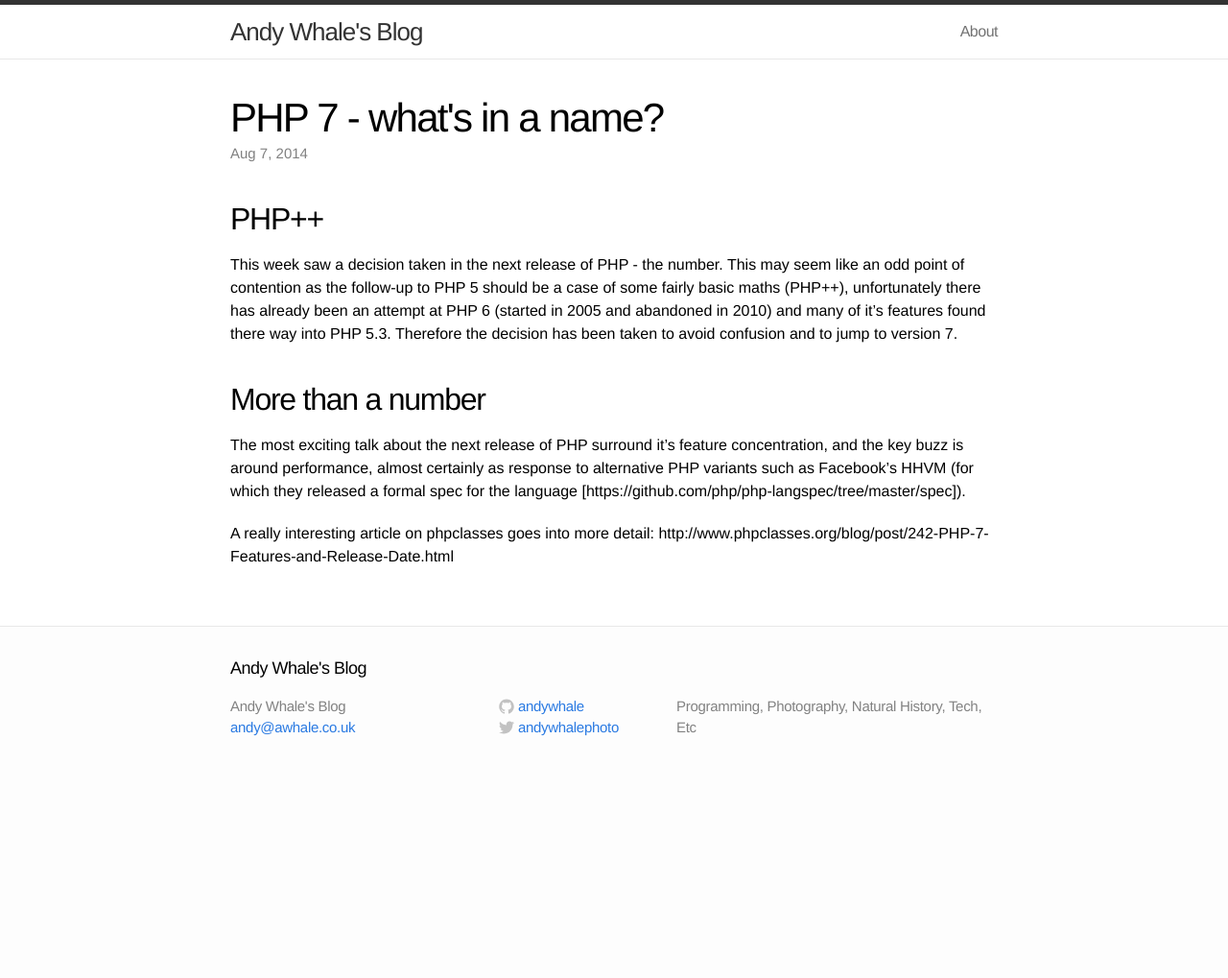
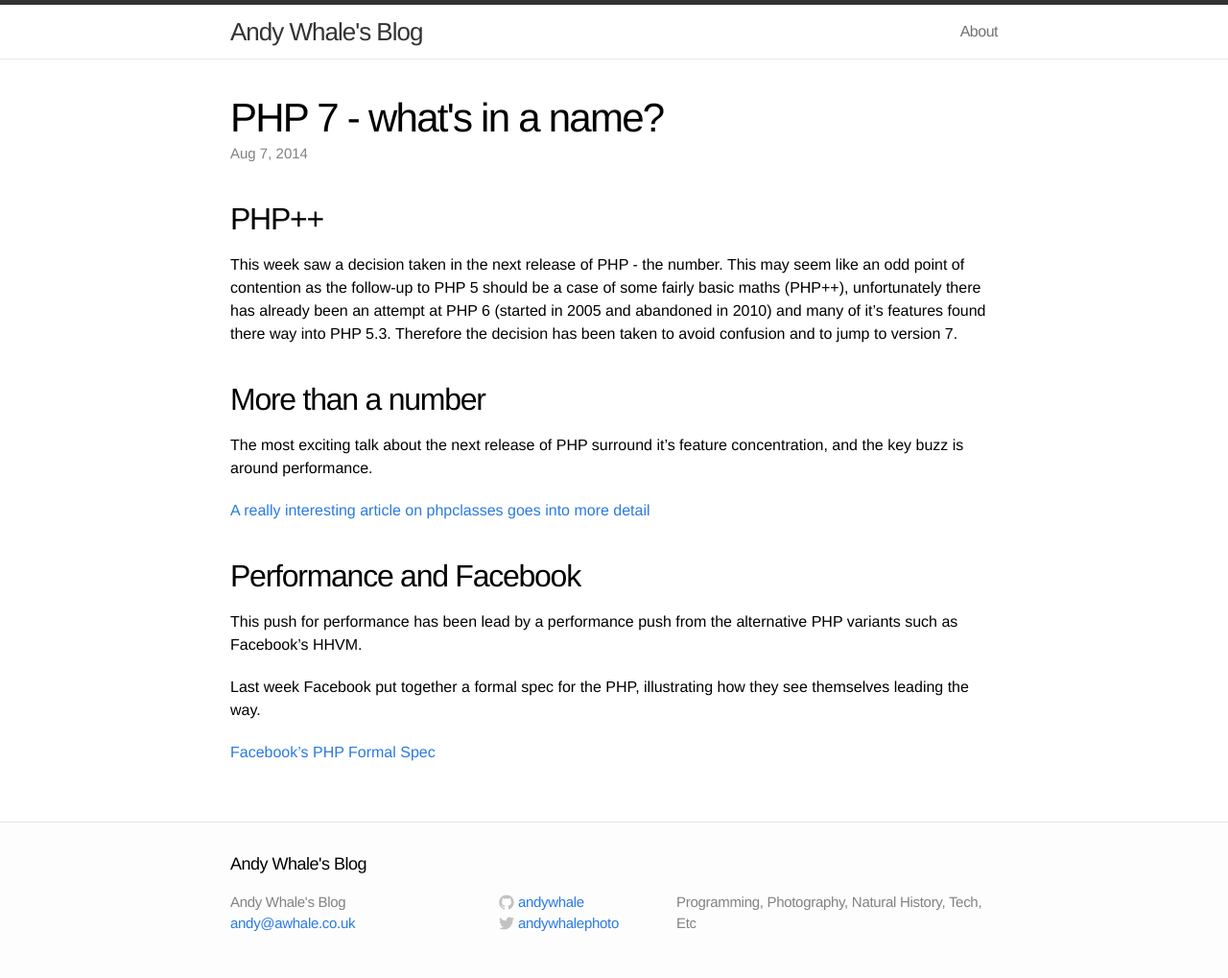
Before and after one commit to andywhale/andywhale.github.io, a Jekyll site: the page built from _posts/2014-08-07-php-7-whats-in-a-name.markdown, in a window 1280 px wide. Shown: the whole page at 96% size. Built offline with Jekyll 4.4.1, drawn with Linux system fonts in a browser that asks for light colours; before the commit the page ends 900 px from its top, so only the background shows below that.

Commit message:
Update 2014-08-07-php-7-whats-in-a-name.markdown

```diff
--- a/_posts/2014-08-07-php-7-whats-in-a-name.markdown
+++ b/_posts/2014-08-07-php-7-whats-in-a-name.markdown
@@ -14,8 +14,14 @@ there way into PHP 5.3. Therefore the decision has been taken to avoid confusion
 
 ## More than a number
 
-The most exciting talk about the next release of PHP surround it's feature concentration, and the key buzz is around performance,
-almost certainly as response to alternative PHP variants such as Facebook's HHVM (for which they released a formal spec for the language [https://github.com/php/php-langspec/tree/master/spec]).
+The most exciting talk about the next release of PHP surround it's feature concentration, and the key buzz is around performance.
 
-A really interesting article on phpclasses goes into more detail:
-http://www.phpclasses.org/blog/post/242-PHP-7-Features-and-Release-Date.html
+[A really interesting article on phpclasses goes into more detail](http://www.phpclasses.org/blog/post/242-PHP-7-Features-and-Release-Date.html)
+
+## Performance and Facebook
+
+This push for performance has been lead by a performance push from the alternative PHP variants such as Facebook's HHVM.
+
+Last week Facebook put together a formal spec for the PHP, illustrating how they see themselves leading the way.
+
+[Facebook's PHP Formal Spec](https://github.com/php/php-langspec/tree/master/spec)
```
